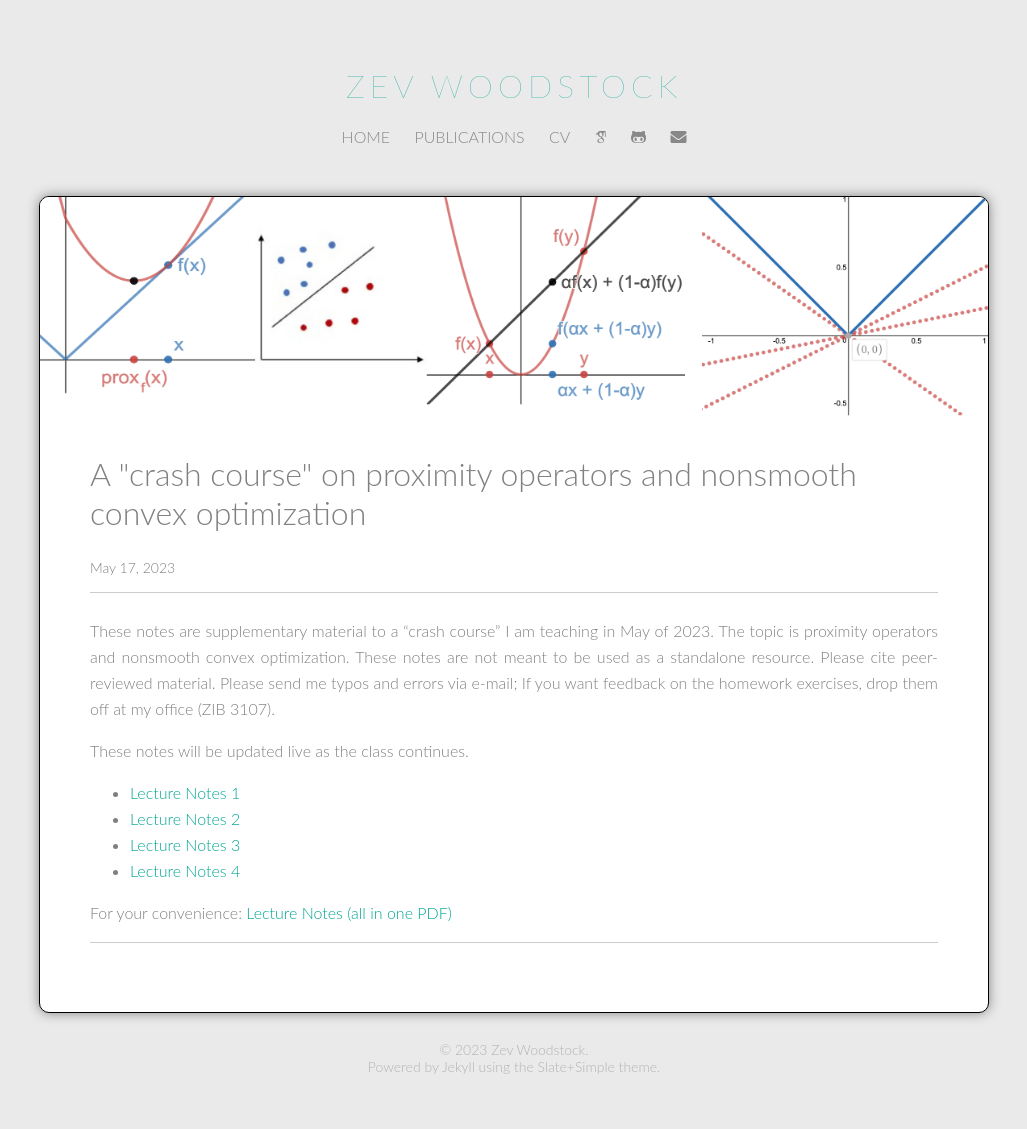
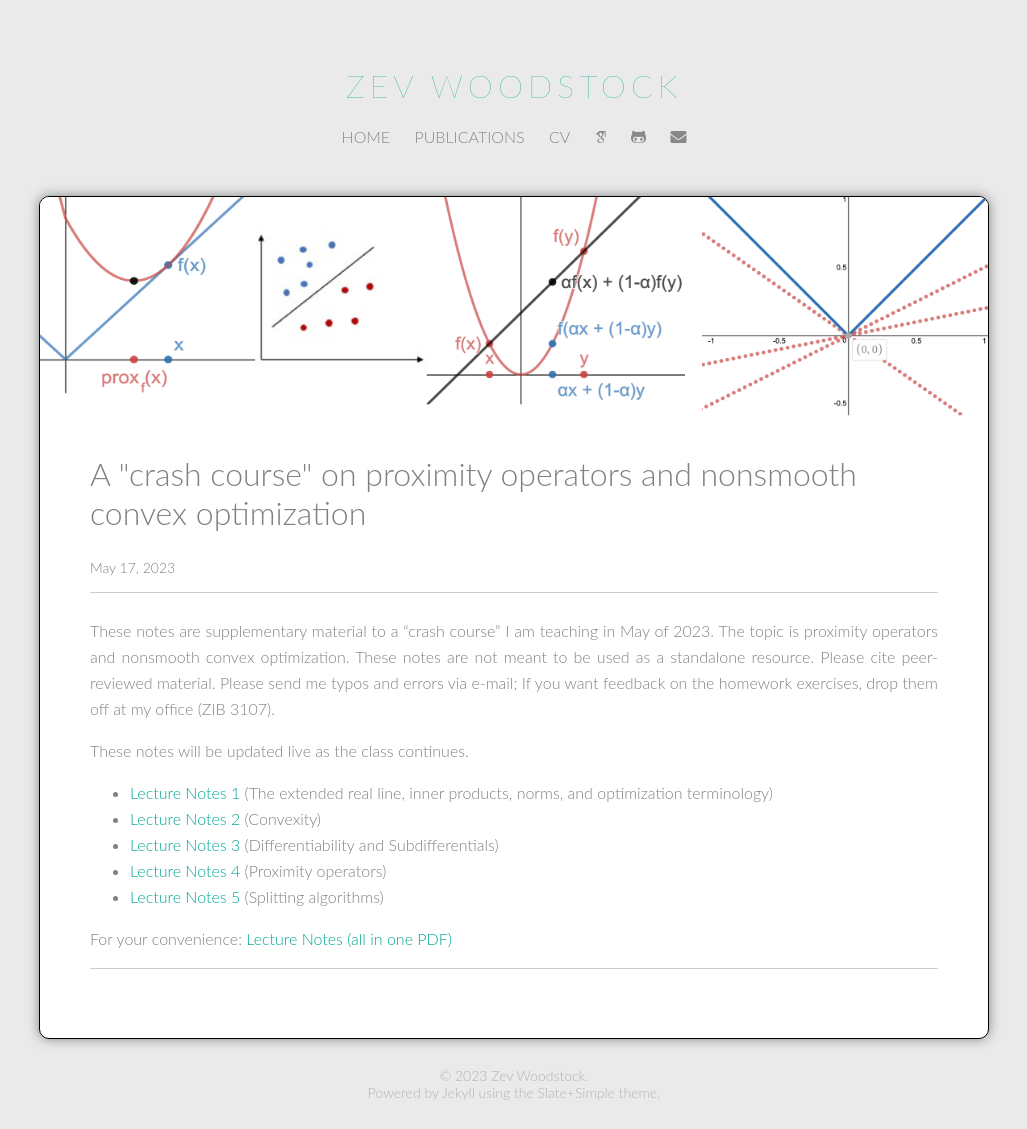
Before and after one commit to zevwoodstock/zevwoodstock.github.io, a Jekyll site: the page built from posts/_posts/2023-05-17-proxclass.md, in a window 1280 px wide. Shown: the whole page, without its empty margins (126-1153 px from the left). Built offline with Jekyll 4.4.1, drawn with Linux system fonts in a browser that asks for light colours; some web fonts are replaced; before the commit the page ends 1103 px from its top, so only the background shows below that.

Commit message:
added first notes on splitting

```diff
--- a/posts/_posts/2023-05-17-proxclass.md
+++ b/posts/_posts/2023-05-17-proxclass.md
@@ -22,16 +22,25 @@ These notes will be updated live as the class continues.
 <ul>
 <li>
  <a href="/media/publications/prox-notes-1.pdf">Lecture Notes 1</a>
+(The extended real line, inner products, norms, and optimization
+terminology)
 </li>
 <li>
  <a href="/media/publications/prox-notes-2.pdf">Lecture Notes 2</a>
+(Convexity)
 </li>
 <li>
  <a href="/media/publications/prox-notes-3.pdf">Lecture Notes 3</a>
+(Differentiability and Subdifferentials)
 </li>
 <li>
  <a href="/media/publications/prox-notes-4.pdf">Lecture Notes 4</a>
+(Proximity operators)
+</li>
+<li>
+ <a href="/media/publications/prox-notes-5.pdf">Lecture Notes 5</a>
+(Splitting algorithms)
 </li>
 </ul>
 
-For your convenience: <a href="/media/publications/prox-notes-may24.pdf">Lecture Notes (all in one PDF)</a>
+For your convenience: <a href="/media/publications/prox-notes-may25.pdf">Lecture Notes (all in one PDF)</a>
```
Also changed, not shown: 3 other files.
